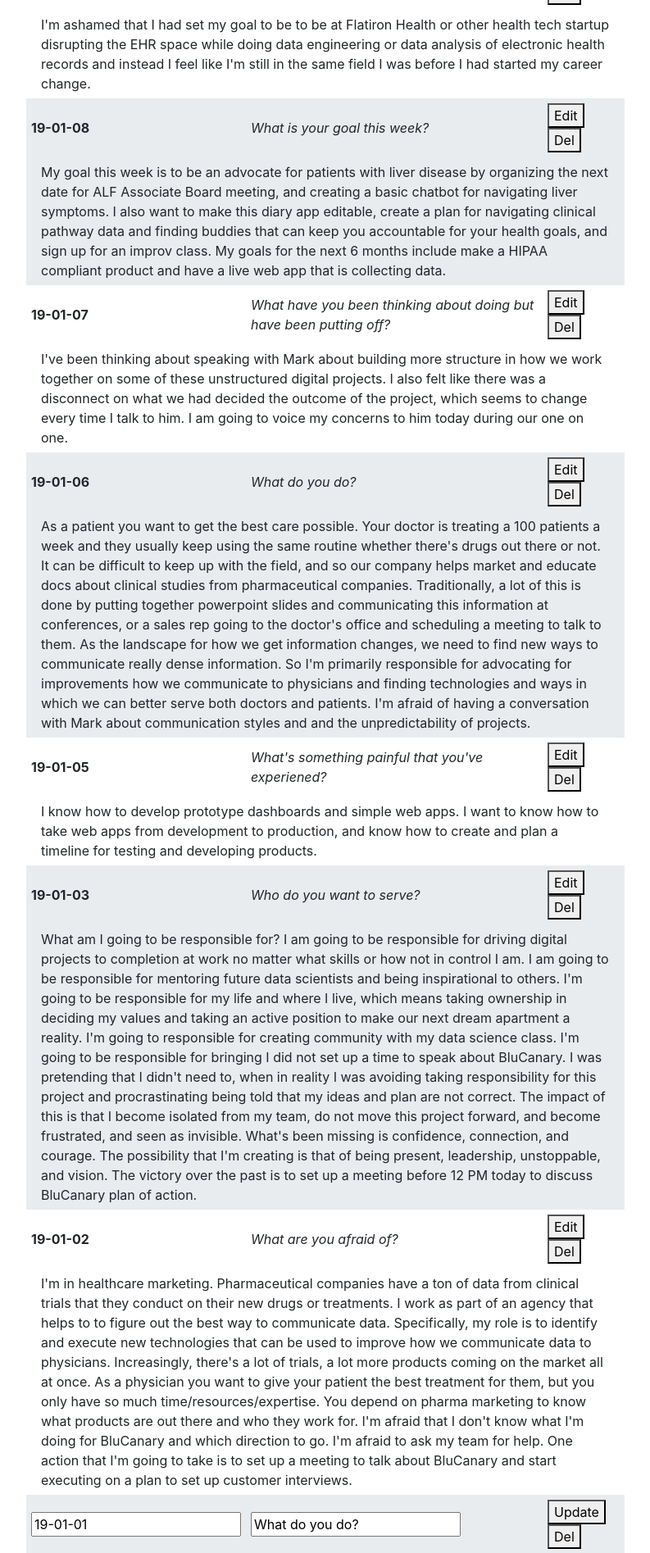
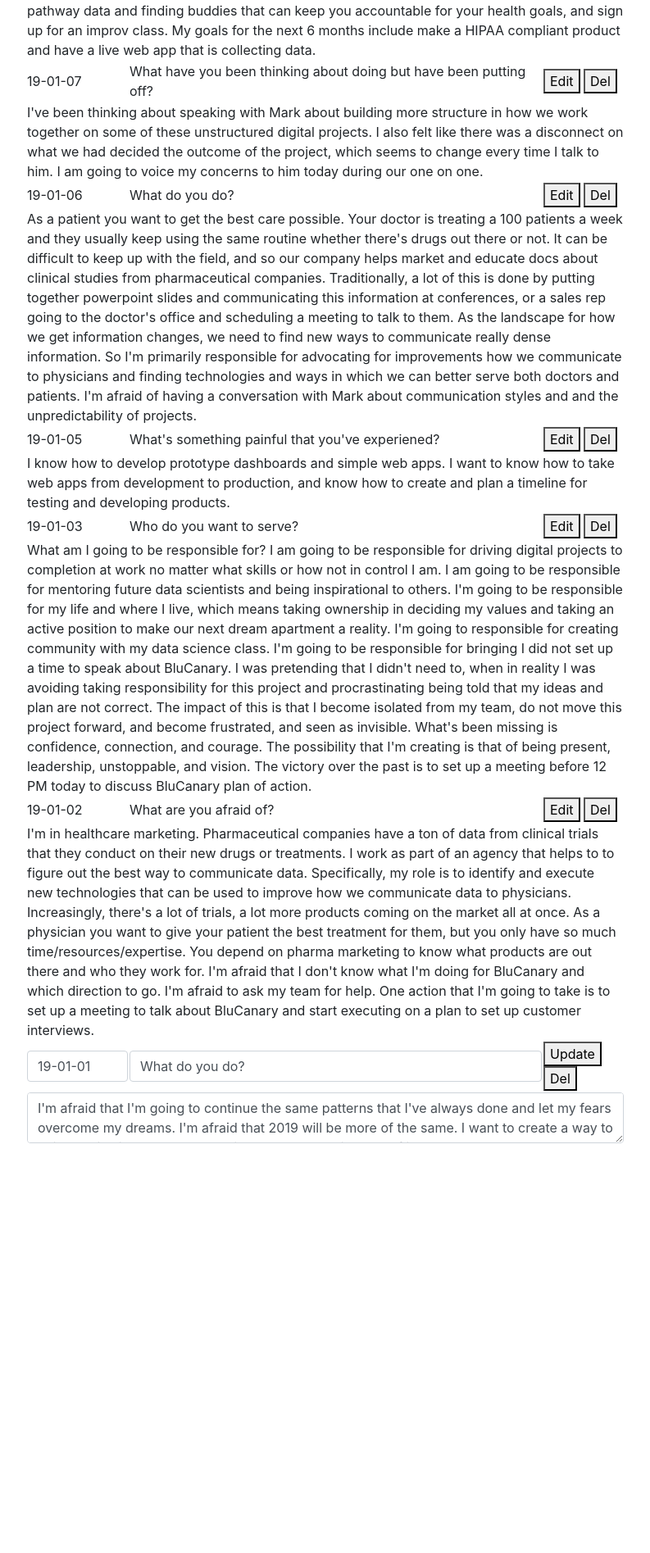
Before and after one commit to m3ngineer/captains-log, a Django app: page /7/edit in a window 1280 px wide. Shown: the part 1366-3261 px from the top of the page at 82% size, without its empty margins (243-1036 px from the left). After the commit the page ends 2761 px from the top, so only its background shows below. Run offline with Django 3.2, Linux system fonts and the light colour scheme; data comes from the database, SQL or seed files in the repository; some libraries are stand-ins or nearby versions.

Commit message:
Make fields in edit bigger and style; move custom css from base.html to base.css file

```diff
--- a/generator/templates/base.html
+++ b/generator/templates/base.html
@@ -10,27 +10,7 @@
     <link href="{% static "bootstrap/css/bootstrap.min.css" %}" rel="stylesheet">
     <link href="{% static "base.css" %}" rel="stylesheet">
     {% block css %}{% endblock %}
-    <style>
-      tr, td {
-        padding: 6px;
-      }
 
-      .response {
-        padding: 6px 18px;
-      }
-
-      .prompt {
-        font-style: italic;
-      }
-
-      .date {
-        font-weight: bold;
-      }
-
-      .grey-bg {
-        background: #e9ecef;
-      }
-    </style>
   </head>
   <body>
     <div class='container'>
--- a/generator/templates/edit.html
+++ b/generator/templates/edit.html
@@ -22,10 +22,10 @@
 
                 {% if forloop.counter|divisibleby:2 %}<tr>{% else %}<tr class='grey-bg'>{% endif %}
                   <td width='125' class='date'>
-                    {% if response.id  == response_id %}<input form='form_update' value='{{ response.date }}' name='date'>{%else%}{{ response.date }}{% endif %}
+                    {% if response.id  == response_id %}<input form='form_update' value='{{ response.date }}' name='date' class='edit-date form-control'>{%else%}{{ response.date }}{% endif %}
                   </td>
                   <td class='prompt'>
-                    {% if response.id  == response_id %}<input form='form_update' value='{{ response.prompt }}' name='prompt'>{%else%}{{ response.prompt }}{% endif %}
+                    {% if response.id  == response_id %}<input form='form_update' value='{{ response.prompt }}' name='prompt' class='edit-prompt form-control'>{%else%}{{ response.prompt }}{% endif %}
                   </td>
                   <td width='100'>
                       {% if response.id  == response_id %}
@@ -41,7 +41,7 @@
                 </tr>
                 {% if forloop.counter|divisibleby:2 %}<tr>{% else %}<tr class='grey-bg'>{% endif %}
                   <td class='response' colspan=3>
-                    {% if response.id  == response_id %}<input form='form_update' value='{{ response.response }}' name='response'>{%else%}{{ response.response }}{% endif %}
+                    {% if response.id  == response_id %}<textarea form='form_update' name='response'  class='edit-response form-control'>{{ response.response }}</textarea>{%else%}{{ response.response }}{% endif %}
                   </td>
                 </tr>
                 </form>
```
